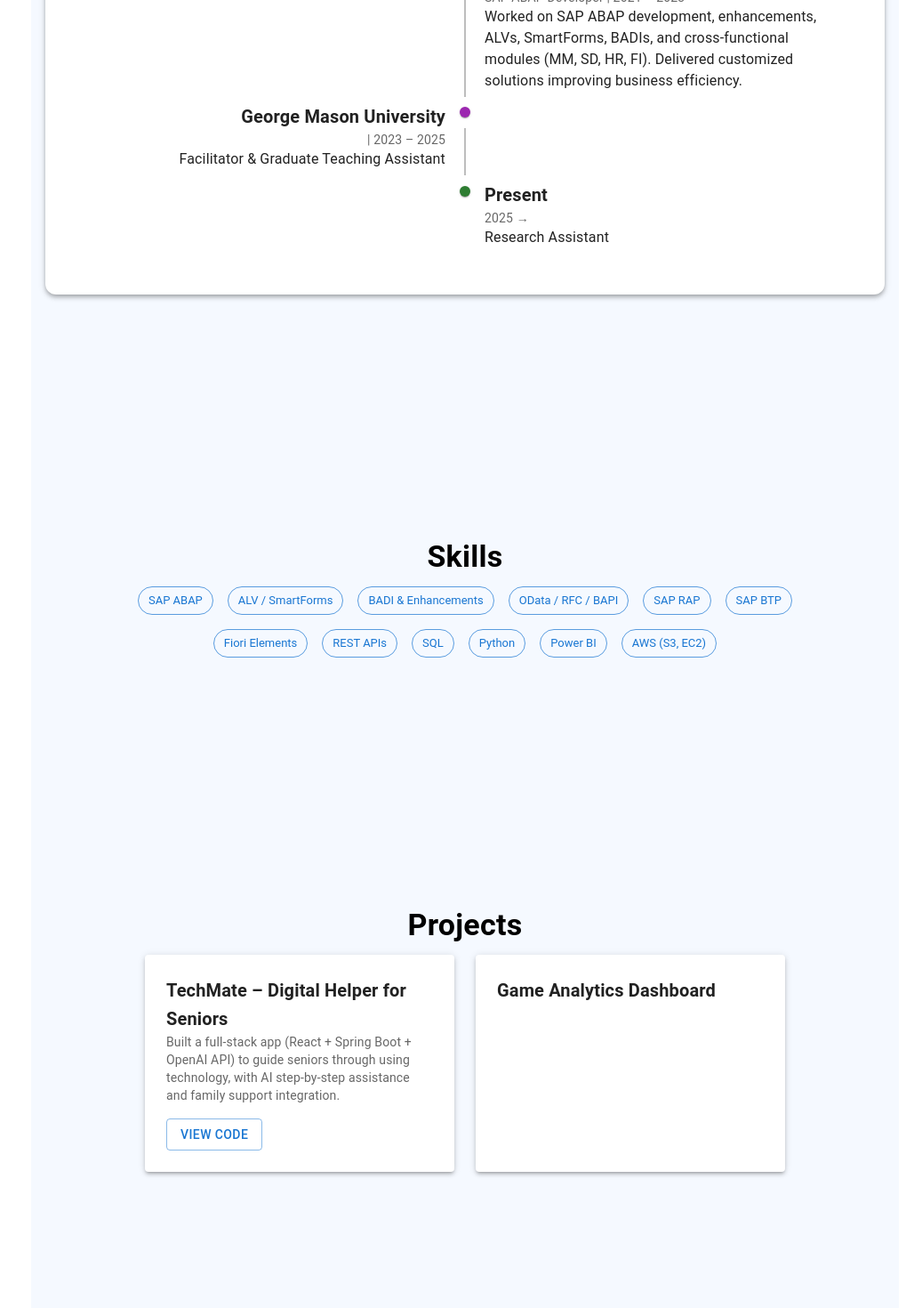
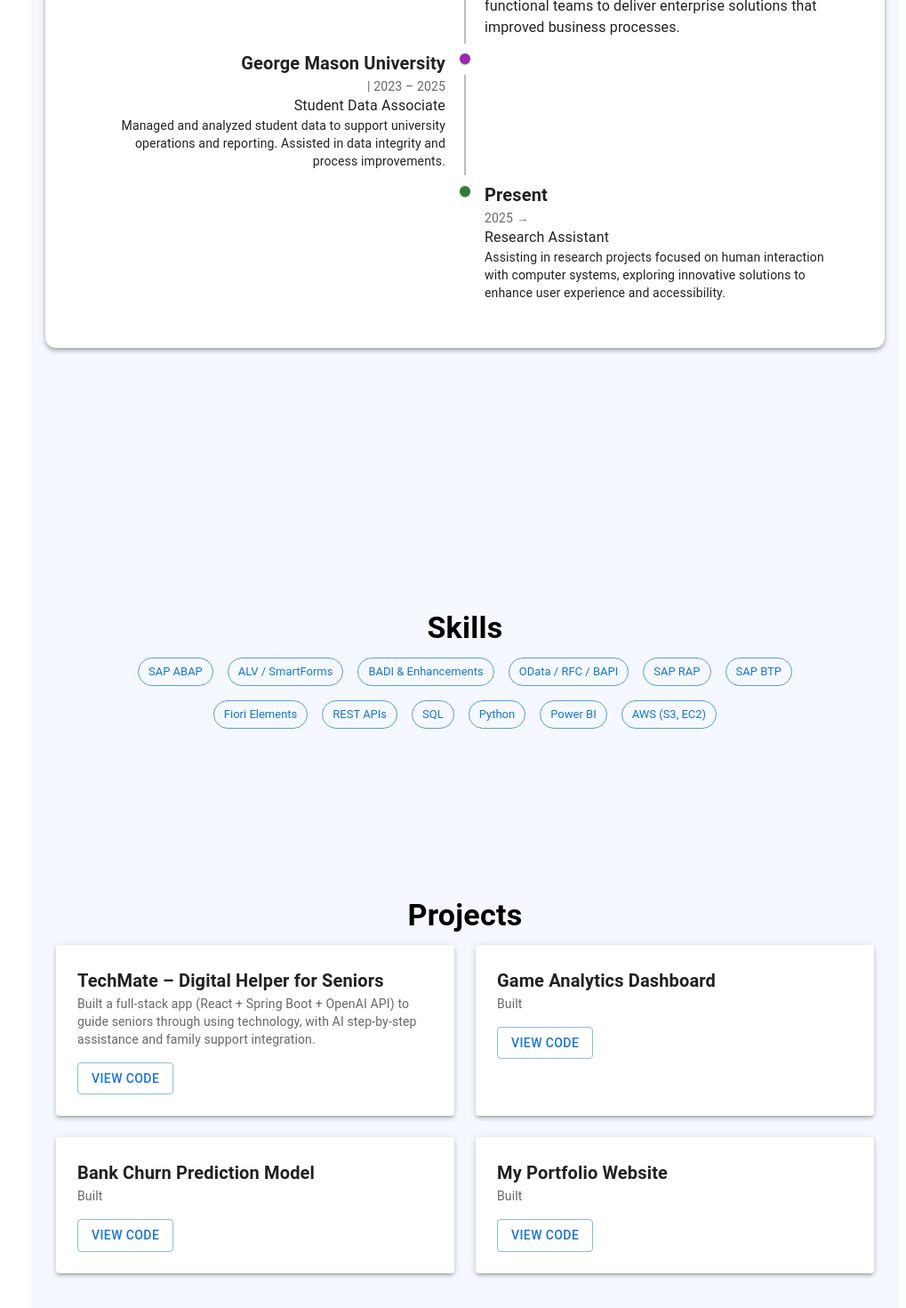
Before and after one commit to athiksha/my_portfolio, a React (Create React App) app: page / in a window 1280 px wide. Shown: the part 1960-3430 px from the top of the page at 89% size, without its empty margins (261-1280 px from the left). Built offline with nearby package versions, Linux system fonts and the light colour scheme.

Commit message:
updated- code

```diff
--- a/src/App.tsx
+++ b/src/App.tsx
@@ -390,9 +390,9 @@ export default function PortfolioLayout({ brand = "Athiksha Venkannagari" }: Por
             SAP ABAP Developer | 2021 – 2023
           </Typography>
           <Typography variant="body1">
-            Worked on SAP ABAP development, enhancements, ALVs, SmartForms,
-            BADIs, and cross-functional modules (MM, SD, HR, FI). Delivered
-            customized solutions improving business efficiency.
+            Developed and maintained SAP applications using ABAP, SmartForms,
+            and ALV. Collaborated with cross-functional teams to deliver
+            enterprise solutions that improved business processes.
           </Typography>
         </TimelineContent>
       </TimelineItem>
@@ -411,7 +411,11 @@ export default function PortfolioLayout({ brand = "Athiksha Venkannagari" }: Por
              | 2023 – 2025
           </Typography>
           <Typography variant="body1">
-            Facilitator & Graduate Teaching Assistant
+            Student Data Associate
+          </Typography>
+          <Typography variant="body2">
+            Managed and analyzed student data to support university operations
+            and reporting. Assisted in data integrity and process improvements.
           </Typography>
         </TimelineContent>
       </TimelineItem>
@@ -431,6 +435,10 @@ export default function PortfolioLayout({ brand = "Athiksha Venkannagari" }: Por
           <Typography variant="body1">
             Research Assistant
           </Typography>
+          <Typography variant="body2">
+            Assisting in research projects focused on human interaction with computer systems,
+            exploring innovative solutions to enhance user experience and accessibility.
+          </Typography>
         </TimelineContent>
       </TimelineItem>
     </Timeline>
@@ -441,7 +449,7 @@ export default function PortfolioLayout({ brand = "Athiksha Venkannagari" }: Por
 <Box
   id="skills"
   sx={{
-    minHeight: "20vh",
+    minHeight: "40vh",
     display: "flex",
     flexDirection: "column",
     alignItems: "center",
@@ -484,7 +492,7 @@ export default function PortfolioLayout({ brand = "Athiksha Venkannagari" }: Por
 <Box
   id="projects"
   sx={{
-    minHeight: "80vh",
+    minHeight: "40vh",
     display: "flex",
     flexDirection: "column",
     alignItems: "center",
@@ -506,7 +514,7 @@ export default function PortfolioLayout({ brand = "Athiksha Venkannagari" }: Por
       maxWidth: 1000,
     }}
   >
-    <Card sx={{ p: 3, width: 300, boxShadow: 3 }}>
+    <Card sx={{ p: 3, width: 400, boxShadow: 3 }}>
       <Typography variant="h6" fontWeight={600}>
         TechMate – Digital Helper for Seniors
       </Typography>
@@ -524,17 +532,57 @@ export default function PortfolioLayout({ brand = "Athiksha Venkannagari" }: Por
       </Button>
     </Card>
 
-    <Card sx={{ p: 3, width: 300, boxShadow: 3 }}>
+    <Card sx={{ p: 3, width: 400, boxShadow: 3 }}>
       <Typography variant="h6" fontWeight={600}>
         Game Analytics Dashboard
       </Typography>
+      <Typography variant="body2" color="text.secondary" paragraph>
+        Built
+      </Typography>
+      <Button
+        variant="outlined"
+        href="https://github.com/athiksha/techmate"
+        target="_blank"
+      >
+        View Code
+      </Button>
+    </Card>
+    <Card sx={{ p: 3, width: 400, boxShadow: 3 }}>
+      <Typography variant="h6" fontWeight={600}>
+        Bank Churn Prediction Model
+      </Typography>
+      <Typography variant="body2" color="text.secondary" paragraph>
+        Built
+      </Typography>
+      <Button
+        variant="outlined"
+        href="https://github.com/athiksha/techmate"
+        target="_blank"
+      >
+        View Code
+      </Button>
+    </Card>
+    <Card sx={{ p: 3, width: 400, boxShadow: 3 }}>
+      <Typography variant="h6" fontWeight={600}>
+        My Portfolio Website
+      </Typography>
+      <Typography variant="body2" color="text.secondary" paragraph>
+        Built
+      </Typography>
+      <Button
+        variant="outlined"
+        href="https://github.com/athiksha/techmate"
+        target="_blank"
+      >
+        View Code
+      </Button>
     </Card>
   </Box>
 </Box>
 
 
 {/* Education Section */}
-<Box id="education" sx={{ minHeight: "80vh", py: 6, px: 2 }}>
+<Box id="education" sx={{ minHeight: "60vh", py: 6, px: 2 }}>
   <Typography
     variant="h4"
     fontWeight={700}
@@ -565,7 +613,7 @@ export default function PortfolioLayout({ brand = "Athiksha Venkannagari" }: Por
       <Card sx={{ p: 3, textAlign: "center", boxShadow: 3 }}>
         <ComputerIcon sx={{ fontSize: 50, color: "secondary.main", mb: 2 }} />
         <Typography variant="h6" fontWeight={600}>
-          Bachelor’s in Computer Science & Engineering
+          Bachelor’s in Computer Science
         </Typography>
         <Typography variant="body2" color="text.secondary">
           St. Martin’s Engineering College
```
